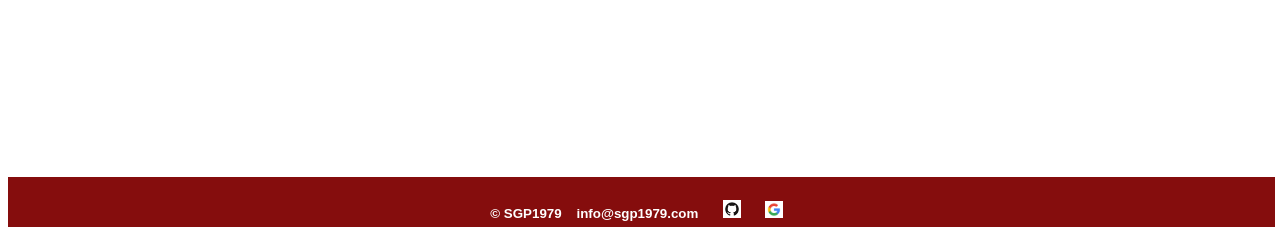
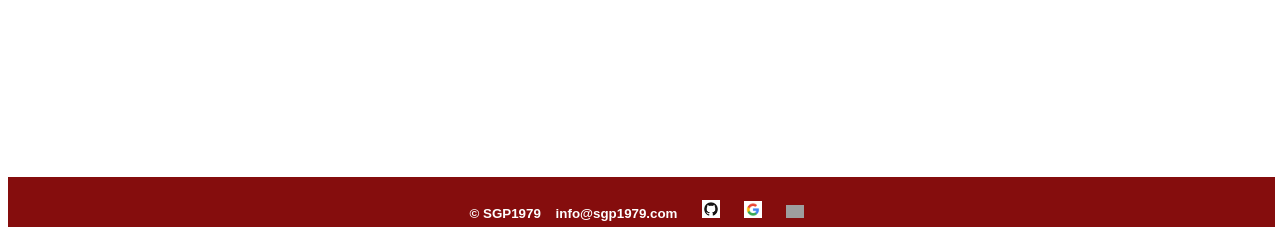
Before and after one commit to sgp1979/solver-quadratic-equations, a FastAPI app: page /main in a window 1280 px wide. Shown: the part 573-800 px from the top of the page. Run offline with FastAPI, Linux system fonts and the light colour scheme; grey boxes are pictures that could not be loaded.

Commit message:
Update index.html

```diff
--- a/templates/index.html
+++ b/templates/index.html
@@ -72,6 +72,8 @@
                 <img src="{{url_for('static', path='/GitHub.png')}}" width="18" alt="GitHub"></a>
             <a target="_blank" href="https://www.sgp1979.com";>
                 <img src="{{url_for('static', path='/Google.png')}}" width="18" alt="Google"></a>
+            <a target="_blank" href="https://gitlab.com/sgp1979-projects";>
+                <img src="GitLab.png" width="18" alt="GitLab"></a>
         </p>
     </footer>
 
```
